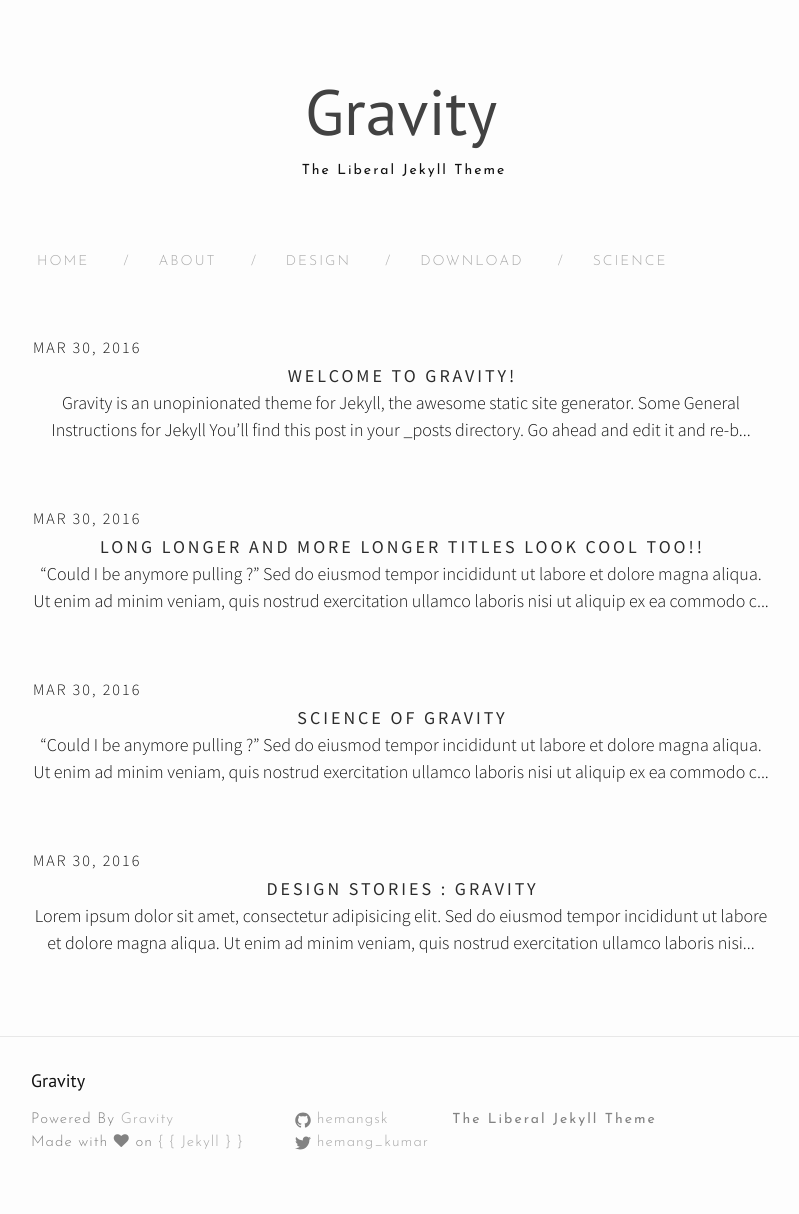
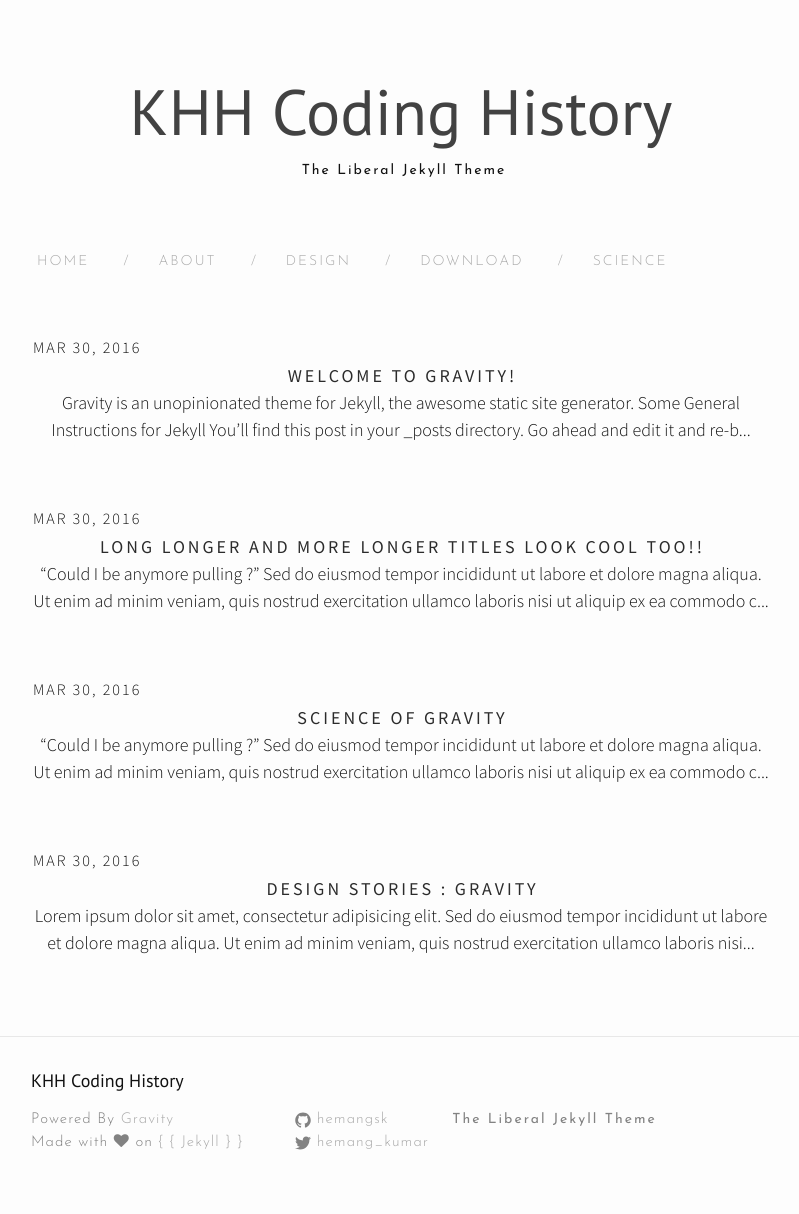
Before and after one commit to HyoungHoKim/HyoungHoKim.github.io, a Jekyll site: the page built from index.html, in a window 1280 px wide. Shown: the whole page, without its empty margins (239-1038 px from the left). Built offline with Jekyll 4.4.1, drawn with Linux system fonts in a browser that asks for light colours; nearby versions of some CDN libraries; the list of posts is cut into pages by our own code.

Commit message:
Title Change Test

```diff
--- a/_config.yml
+++ b/_config.yml
@@ -6,10 +6,10 @@
 # 'jekyll serve'. If you change this file, please restart the server process.
 
 # Site settings
-title: Gravity
+title: KHH Coding History
 email: hemangsk@gmail.com
 description: The Liberal Jekyll Theme
-baseurl: "https://hyounghokim.github.io/hhk.github.com/" # the subpath of your site, e.g. /blog
+baseurl: "" # the subpath of your site, e.g. /blog
 url: "https://hyounghokim.github.io/hhk.github.com/" # the base hostname & protocol for your site
 twitter_username: hemang_kumar
 github_username:  hemangsk
```
